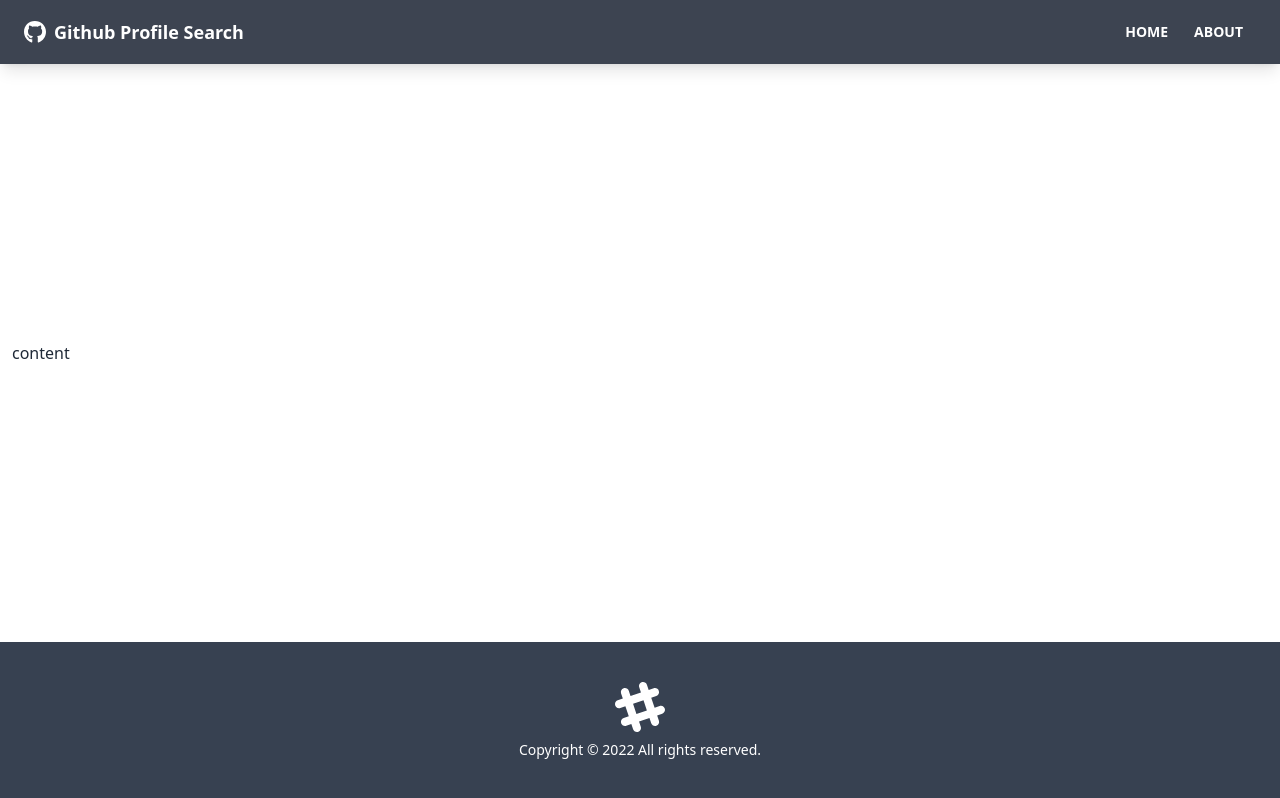
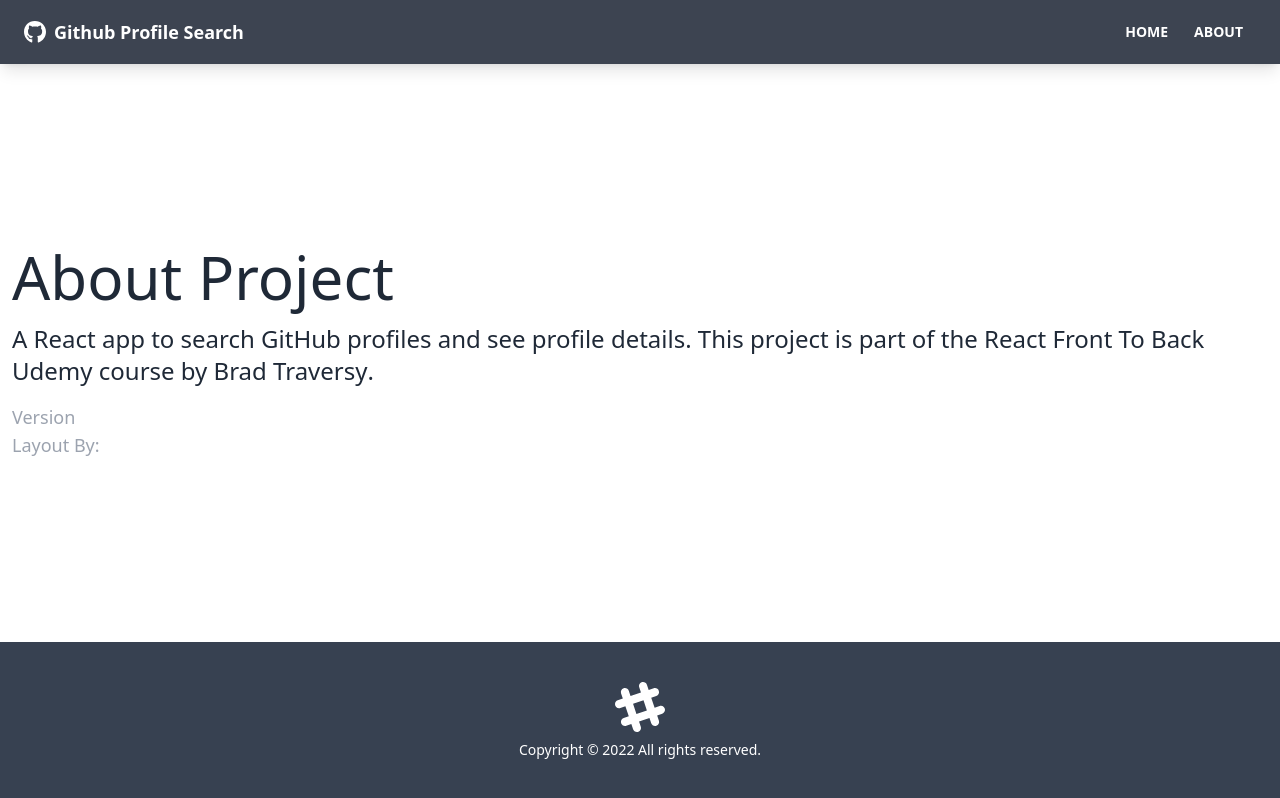
Before and after one commit to DeviousLab/github-profile-search, a React (Create React App) app: page /about in a window 1280 px wide. Built offline with nearby package versions, Linux system fonts and the light colour scheme.

Commit message:
Created pages and implemented routes
Signed-off-by: DeviousLab <deviouslab@gmail.com>

```diff
--- a/src/App.js
+++ b/src/App.js
@@ -1,7 +1,10 @@
-import { BrowserRouter as Router, Route } from 'react-router-dom';
+import { BrowserRouter as Router, Route, Routes } from 'react-router-dom';
 
 import Navbar from './components/Navbar';
 import Footer from './components/Footer';
+import Home from './pages/Home';
+import About from './pages/About';
+import NotFound from './pages/NotFound';
 
 function App() {
   return (
@@ -9,7 +12,12 @@
       <div className="flex flex-col justify-between h-screen">
         <Navbar />
         <main className="container mx-auto px-3 pb-12">
-          content
+          <Routes>
+            <Route path="/" element={<Home />} />
+            <Route path="/about" element={<About />} />
+            <Route path="/notfound" element={<NotFound />} />
+            <Route path="/*" element={<NotFound />} />
+          </Routes>
         </main>
         <Footer />
       </div>
--- /dev/null
+++ b/src/pages/About.jsx
@@ -0,0 +1,31 @@
+function About() {
+  return (
+    <>
+      <h1 className='text-6xl mb-4'>About Project</h1>
+      <p className='mb-4 text-2xl font-light'>
+        A React app to search GitHub profiles and see profile details. This
+        project is part of the
+        <a href='https://www.udemy.com/course/modern-react-front-to-back/'>
+          {' '}
+          React Front To Back
+        </a>{' '}
+        Udemy course by
+        <strong>
+          <a href='https://traversymedia.com'> Brad Traversy</a>
+        </strong>
+        .
+      </p>
+      <p className='text-lg text-gray-400'>
+        Version <span className='text-white'>1.0.0</span>
+      </p>
+      <p className='text-lg text-gray-400'>
+        Layout By:
+        <a className='text-white' href='https://twitter.com/hassibmoddasser'>
+          Hassib Moddasser
+        </a>
+      </p>
+    </>
+  )
+}
+
+export default About
--- /dev/null
+++ b/src/pages/Home.jsx
@@ -0,0 +1,9 @@
+function Home() {
+  return (
+    <div>
+      <h1 className="text-6xl">Welcome</h1>
+    </div>
+  )
+}
+
+export default Home
--- /dev/null
+++ b/src/pages/NotFound.jsx
@@ -0,0 +1,21 @@
+import { FaHome } from 'react-icons/fa'
+import { Link } from 'react-router-dom'
+
+function NotFound() {
+  return (
+    <div className='hero'>
+      <div className='text-center hero-content'>
+        <div className='max-w-lg'>
+          <h1 className='text-8xl font-bold mb-8'>Oops!</h1>
+          <p className='text-5xl mb-8'>404 - Page Not Found!</p>
+          <Link className='btn btn-primary btn-lg' to='/'>
+            <FaHome className='mr-2' />
+            Back To Home
+          </Link>
+        </div>
+      </div>
+    </div>
+  )
+}
+
+export default NotFound
```
